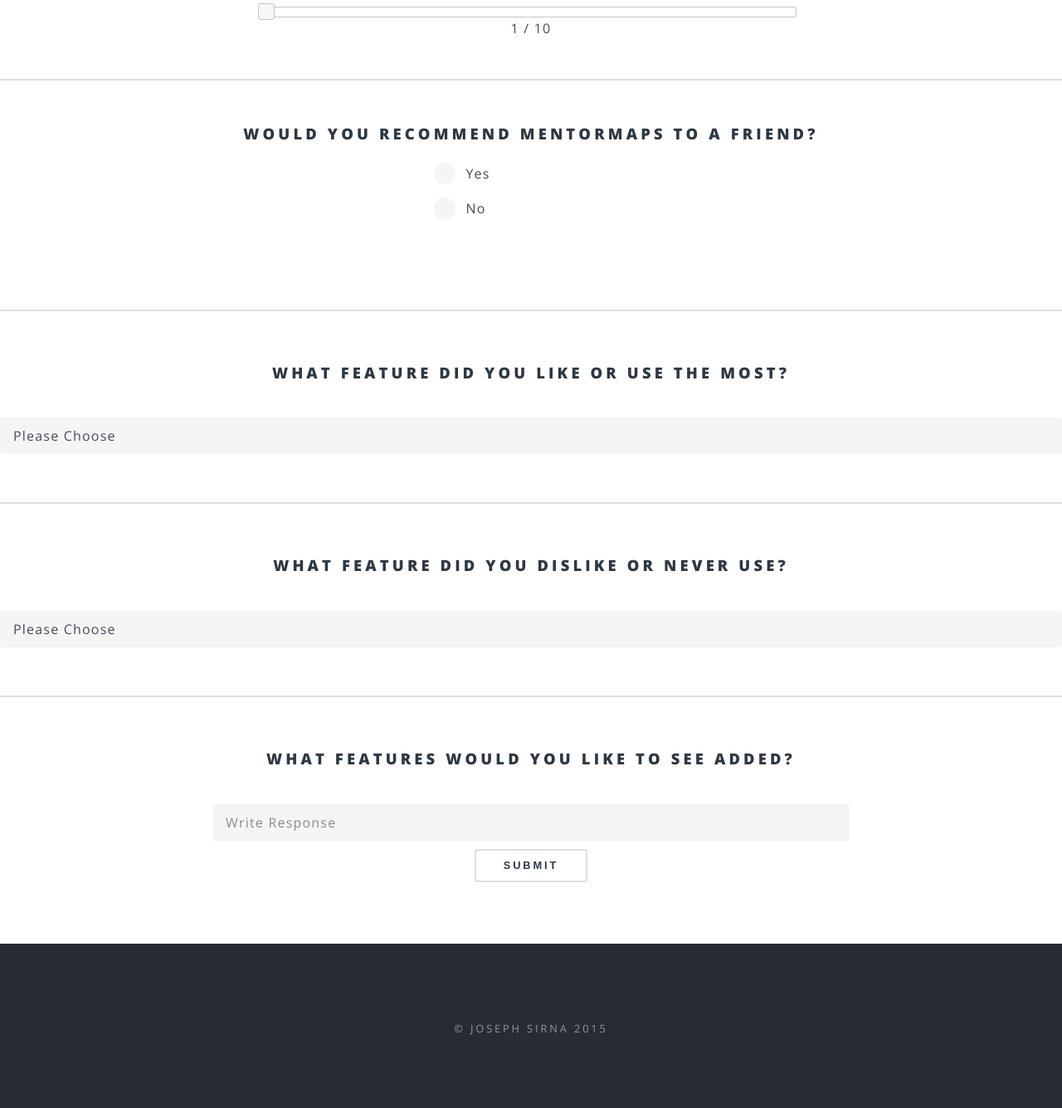
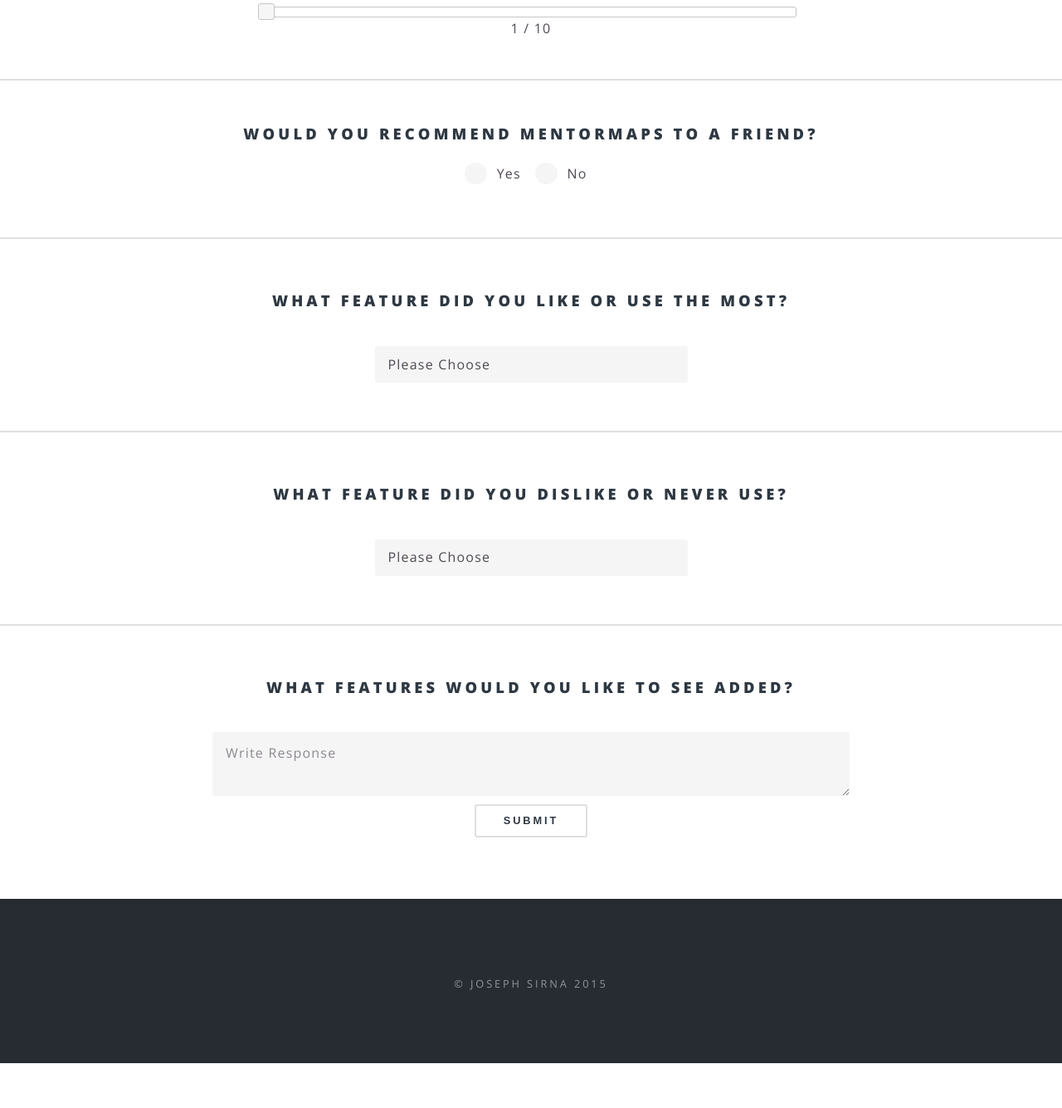
Before and after one commit to msb333-msb333/mentormaps, a PHP site: page /survey.php in a window 1280 px wide. Shown: the part 486-1821 px from the top of the page at 83% size. After the commit the page ends 1767 px from the top, so only its background shows below. Run offline with PHP 8.4, Linux system fonts and the light colour scheme; a user stored in the database is signed in; some libraries are stand-ins or nearby versions.

Commit message:
fix survey

```diff
--- a/survey.php
+++ b/survey.php
@@ -13,6 +13,10 @@
 
 <script>
 var exp = 1;
+
+function redirect(){
+    window.location = "./index.php";
+}
 
 function submit(){
     var experience = exp;
@@ -43,7 +47,7 @@
         'email' : email
     },
     success:function(data){
-        document.getElementById("main").innerHTML = "Reponse Recorded<button onclick='window.location = \'./index.php\''>OK</button>";
+        document.getElementById("page-section").innerHTML = "<div align=\"center\">Reponse Recorded&nbsp;<button onclick='redirect();'>OK</button></div>";
     }
 });
 
@@ -60,10 +64,6 @@
         }
     });
   });
-
-  $("#no").change(function(){
-     $("#why").toggle();
-});
 </script>
 
 <article id="main" style="width:100%;">
@@ -71,8 +71,8 @@
         <h2>Mentor Maps Survey</h2>
         <h3 style="color:#c1c1c1">Your answers will be collected to improve MentorMaps</h3>
     </header>
-    <section class="wrapper style5" style="width:100%;">
-        <div style="display:block;width:100%;text-align:center;margin:auto;padding-top:10px; padding-bottom:10px">
+    <section id="page-section" class="wrapper style5" style="width:100%;">
+        <div style="width:100%;text-align:center;margin:auto;padding-top:10px;padding-bottom:10px">
             <h3>Rate your experience</h3>
             <div id="slider-wrapper" style="width:50%;margin:auto;">
                 <div id="slider"></div><div id="slider-display"></div>
@@ -82,22 +82,30 @@
                 </script>
             <hr />
             <h3>Would you recommend MentorMaps to a friend?</h3>
-            <div class="row uniform" style="display: inline-block;">
-                <div class="3u 12u$">
+            <div class="row uniform" style="text-align:center;display:inline-block;">
+                <div class="12u 12u$">
                     <input type="radio" id="yes" name="yesno"/>
                     <label for="yes">Yes</label>
                     <input type="radio" id="no" name="yesno"/>
                     <label for="no">No</label>
-                    <input type="text" id="why" placeholder="Why?"/>
-                    <script>
-                        document.getElementById("why").style.visibility="hidden";
-                    </script>
+                    <textarea type="text" id="why" placeholder="Why?" rows="2"></textarea>
                 </div>
+
+                <script>
+                    $("#why").hide();
+
+                    $("#no").change(function(){
+                        $("#why").show();
+                    });
+                    $("#yes").change(function(){
+                        $("#why").hide();
+                    });
+                </script>
             </div>
             <hr />
             <h3 style="padding-top:10px; padding-bottom:10px">What feature did you like or use the most?</h3>
-            <div style="padding-top:10px; padding-bottom:10px; text-align: center;">
-                <select>
+            <div style="padding-top:10px; padding-bottom:10px;text-align:center;display:inline-block;">
+                <select id="recFeaturesField">
                     <option value="" disabled selected style="display:none;">Please Choose</option>
                     <option value="algorithm">Team/Mentor Compatibility Algorithm</option>
                     <option value="sponsor_filter">Search by Sponsor Filter</option>
@@ -107,8 +115,8 @@
             </div>
             <hr />
             <h3 style="padding-top:10px; padding-bottom:10px">What feature did you dislike or never use?</h3>
-            <div align='center' style="padding-top:10px; padding-bottom:10px">
-                <select>
+            <div style="padding-top:10px; padding-bottom:10px;text-align:center;display:inline-block;">
+                <select id="dislikedFeaturesField">
                     <option value="" disabled selected style="display:none;">Please Choose</option>
                     <option value="algorithm">Team/Mentor Compatibility Algorithm</option>
                     <option value="sponsor_filter">Search by Sponsor Filter</option>
@@ -119,7 +127,7 @@
             <hr />
             <h3 style="padding-top:10px; padding-bottom:10px">What features would you like to see added?</h3>
             <div align='center' style="padding-top:10px; padding-bottom:10px">
-                <input type="text" name="team-name" id="toAddFeaturesField" placeholder="Write Response" style="width: 60%"/>
+                <textarea type="text" name="team-name" id="toAddFeaturesField" placeholder="Write Response" style="width: 60%"></textarea>
             </div>
             <button id="submit" onclick="submit();" class="button">submit</button>
             </div>
```
